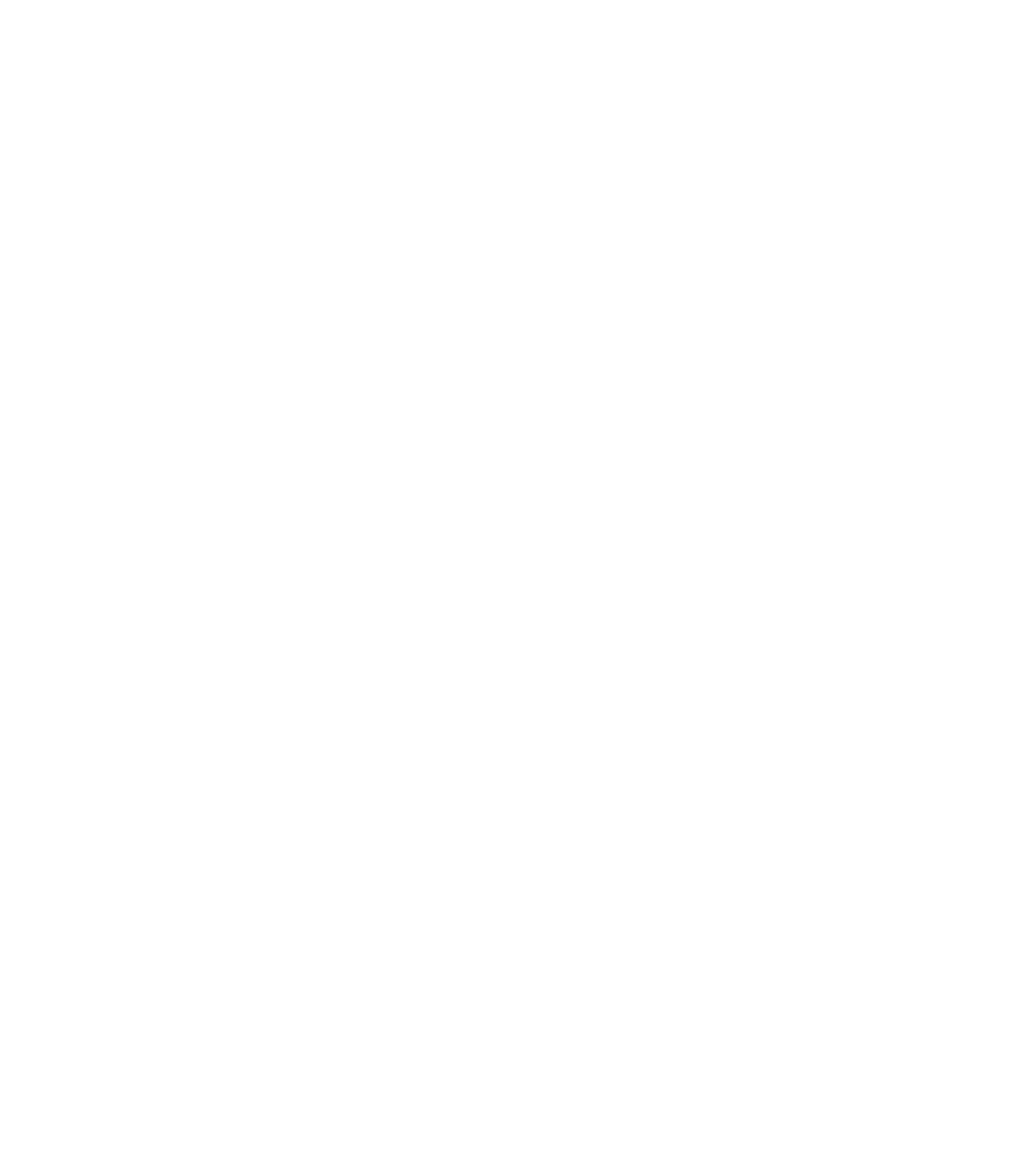
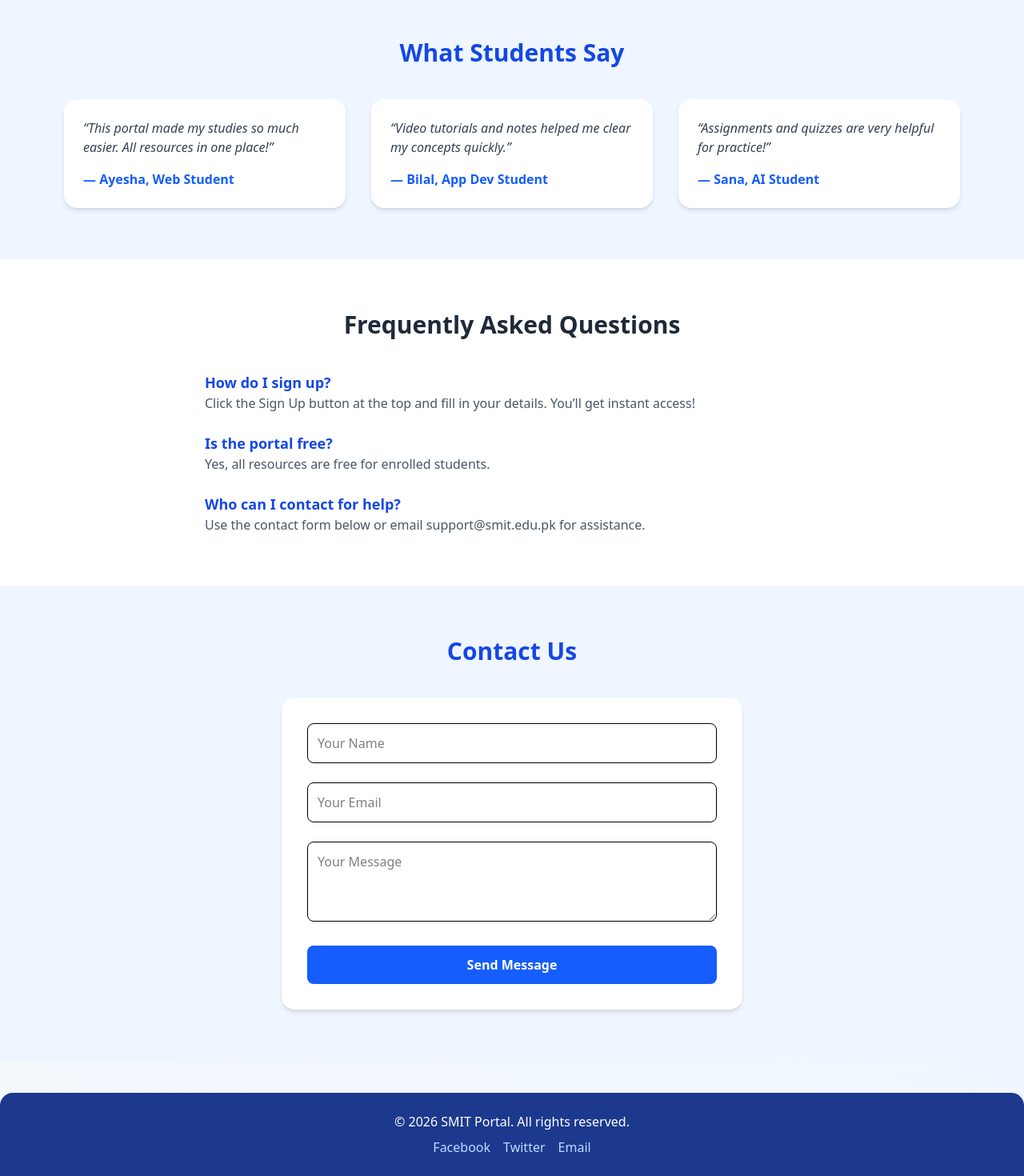
Before and after one commit to SaraNaveed02/exam, a Next.js app: page / in a window 1280 px wide. Shown: the part 848-2318 px from the top of the page at 80% size. Before the commit the page ends 832 px from the top, so only its background shows below. Built offline with nearby package versions, Linux system fonts and the light colour scheme.

Commit message:
error fixses

```diff
--- a/src/app/admin/courseslist/page.jsx
+++ b/src/app/admin/courseslist/page.jsx
@@ -8,26 +8,34 @@
   const [deadline, setDeadline] = useState("");
   const [des, setdes] = useState("");
   const [courses, setCourses] = useState([]);
+  const [isLoading, setIsLoading] = useState(true); // Added loading state
 
+  // Improved Date Logic
   const isOverdue = (dateString) => {
+    if (!dateString) return false;
     const today = new Date();
     today.setHours(0, 0, 0, 0);
-    const courseDate = new Date(dateString);
+
+    // Split string to avoid UTC shifting
+    const [year, month, day] = dateString.split("-").map(Number);
+    const courseDate = new Date(year, month - 1, day);
+
     return courseDate < today;
   };
 
   const fetchCourses = async () => {
+    setIsLoading(true);
     const { data, error } = await supabase
       .from("courses")
       .select("*")
       .order("id", { ascending: false });
 
     if (error) {
-      alert("Error fetching courses");
-      console.log(error);
+      console.error("Error fetching courses:", error);
     } else {
-      setCourses(data);
+      setCourses(data || []);
     }
+    setIsLoading(false);
   };
 
   useEffect(() => {
@@ -37,6 +45,7 @@
   const addCourse = async () => {
     if (!name || !deadline || !des) return alert("Fill all fields");
 
+    // UX: Disable button or show loading here to prevent double clicks
     const { error } = await supabase.from("courses").insert({
       name,
       deadline,
@@ -44,8 +53,7 @@
     });
 
     if (error) {
-      alert("Error adding course");
-      console.log(error);
+      alert("Error adding course: " + error.message);
     } else {
       setName("");
       setDeadline("");
@@ -58,6 +66,7 @@
     <AdminLayout>
       <div className="px-2 sm:px-4 py-4 max-w-screen mx-auto w-full">
         <div className="grid grid-cols-1 lg:grid-cols-2 gap-6 lg:gap-10">
+
           {/* Add Course Card */}
           <div className="bg-white p-4 sm:p-8 rounded-2xl shadow-lg h-fit w-full">
             <h1 className="text-2xl sm:text-3xl font-bold text-gray-800 mb-4 sm:mb-6">
@@ -71,12 +80,11 @@
                 onChange={(e) => setName(e.target.value)}
                 className="w-full border p-2 sm:p-3 rounded-lg focus:ring-2 focus:ring-blue-500 text-base sm:text-lg"
               />
-              <input
-                type="text"
+              <textarea // Changed to textarea for descriptions
                 placeholder="Course Description"
                 value={des}
                 onChange={(e) => setdes(e.target.value)}
-                className="w-full border p-2 sm:p-3 rounded-lg focus:ring-2 focus:ring-blue-500 text-base sm:text-lg"
+                className="w-full border p-2 sm:p-3 rounded-lg focus:ring-2 focus:ring-blue-500 text-base sm:text-lg min-h-[100px]"
               />
               <input
                 type="date"
@@ -99,52 +107,42 @@
               Your Courses 🎓
             </h2>
             <div className="space-y-3 sm:space-y-4">
-              {courses.length === 0 && (
+              {isLoading ? (
+                <p className="text-gray-500 animate-pulse">Loading courses...</p>
+              ) : courses.length === 0 ? (
                 <p className="text-gray-500">No courses added yet.</p>
-              )}
-
-              {courses.map((course) => {
+              ) : (
+                courses.map((course) => {
                   const disabled = isOverdue(course.deadline);
-
                   return (
                     <div
                       key={course.id}
-                    className={`p-4 sm:p-5 rounded-xl shadow-md flex flex-col sm:flex-row sm:items-center sm:justify-between gap-3 sm:gap-4 ${disabled ? "bg-gray-200 opacity-60 grayscale" : "bg-white"}`}
+                      className={`p-4 sm:p-5 rounded-xl shadow-md flex flex-col sm:flex-row sm:items-center sm:justify-between gap-3 sm:gap-4 transition-all ${
+                        disabled ? "bg-gray-100 opacity-70 grayscale" : "bg-white border-l-4 border-blue-500"
+                      }`}
                     >
-                    <div>
-                      <h3
-                        className={`text-lg sm:text-xl font-semibold ${disabled ? "text-gray-500 line-through" : "text-gray-800"}`}
-                      >
+                      <div className="flex-1">
+                        <h3 className={`text-lg sm:text-xl font-semibold ${disabled ? "text-gray-500 line-through" : "text-gray-800"}`}>
                           {course.name}
                         </h3>
-                      <p className="text-sm text-gray-500">
-                        Deadline: {course.deadline}
+                        <p className="text-sm text-gray-500 mb-1">
+                          Deadline: {new Date(course.deadline).toLocaleDateString()}
                         </p>
-                      <p
-                        className={`
-      ${disabled ? "text-gray-400" : "text-gray-600"}
-    text-sm sm:text-base
-    max-w-xs sm:max-w-sm lg:max-w-md
-    break-words leading-relaxed
-    line-clamp-2
-  `}
-                      >
+                        <p className={`text-sm sm:text-base line-clamp-2 ${disabled ? "text-gray-400" : "text-gray-600"}`}>
                           {course.description}
                         </p>
                       </div>
-
-                    {disabled ? (
-                      <span className="bg-red-100 text-red-600 px-3 py-1 rounded-full text-sm font-medium">
-                        Expired
+                      <div className="shrink-0">
+                        <span className={`px-3 py-1 rounded-full text-xs font-bold uppercase tracking-wider ${
+                          disabled ? "bg-red-100 text-red-600" : "bg-green-100 text-green-600"
+                        }`}>
+                          {disabled ? "Expired" : "Active"}
                         </span>
-                    ) : (
-                      <span className="bg-green-100 text-green-600 px-3 py-1 rounded-full text-sm font-medium">
-                        Active
-                      </span>
-                    )}
+                      </div>
                     </div>
                   );
-              })}
+                })
+              )}
             </div>
           </div>
         </div>
--- a/src/app/compoments/LandingPage.jsx
+++ b/src/app/compoments/LandingPage.jsx
@@ -100,6 +100,64 @@
         </div>
       </section>
 
+      {/* Testimonials Section */}
+      <section className="bg-blue-50 py-16 px-10 md:px-20">
+        <h2 className="text-3xl font-bold text-center mb-10 text-blue-700">What Students Say</h2>
+        <div className="grid md:grid-cols-3 gap-8">
+          <div className="bg-white p-6 rounded-2xl shadow-md">
+            <p className="text-gray-700 italic mb-4">“This portal made my studies so much easier. All resources in one place!”</p>
+            <div className="font-semibold text-blue-600">— Ayesha, Web Student</div>
+          </div>
+          <div className="bg-white p-6 rounded-2xl shadow-md">
+            <p className="text-gray-700 italic mb-4">“Video tutorials and notes helped me clear my concepts quickly.”</p>
+            <div className="font-semibold text-blue-600">— Bilal, App Dev Student</div>
+          </div>
+          <div className="bg-white p-6 rounded-2xl shadow-md">
+            <p className="text-gray-700 italic mb-4">“Assignments and quizzes are very helpful for practice!”</p>
+            <div className="font-semibold text-blue-600">— Sana, AI Student</div>
+          </div>
+        </div>
+      </section>
+
+      {/* FAQ Section */}
+      <section className="py-16 px-10 md:px-20 bg-white">
+        <h2 className="text-3xl font-bold text-center mb-10 text-gray-800">Frequently Asked Questions</h2>
+        <div className="max-w-3xl mx-auto space-y-6">
+          <div>
+            <h3 className="font-semibold text-lg text-blue-700">How do I sign up?</h3>
+            <p className="text-gray-600">Click the Sign Up button at the top and fill in your details. You’ll get instant access!</p>
+          </div>
+          <div>
+            <h3 className="font-semibold text-lg text-blue-700">Is the portal free?</h3>
+            <p className="text-gray-600">Yes, all resources are free for enrolled students.</p>
+          </div>
+          <div>
+            <h3 className="font-semibold text-lg text-blue-700">Who can I contact for help?</h3>
+            <p className="text-gray-600">Use the contact form below or email support@smit.edu.pk for assistance.</p>
+          </div>
+        </div>
+      </section>
+
+      {/* Contact Section */}
+      <section className="py-16 px-10 md:px-20 bg-blue-50">
+        <h2 className="text-3xl font-bold text-center mb-10 text-blue-700">Contact Us</h2>
+        <form className="max-w-xl mx-auto bg-white p-8 rounded-2xl shadow-md space-y-6">
+          <input type="text" placeholder="Your Name" className="w-full border p-3 rounded-lg" />
+          <input type="email" placeholder="Your Email" className="w-full border p-3 rounded-lg" />
+          <textarea placeholder="Your Message" className="w-full border p-3 rounded-lg min-h-[100px]" />
+          <button type="submit" className="w-full bg-blue-600 text-white py-3 rounded-lg font-semibold hover:bg-blue-700 transition">Send Message</button>
+        </form>
+      </section>
+
+      {/* Footer */}
+      <footer className="bg-blue-900 text-white py-6 px-10 md:px-20 text-center mt-10 rounded-t-2xl">
+        <div className="mb-2">&copy; {new Date().getFullYear()} SMIT Portal. All rights reserved.</div>
+        <div className="flex justify-center gap-4 text-blue-200">
+          <a href="https://facebook.com/SMIT.official" target="_blank" rel="noopener noreferrer" className="hover:text-white">Facebook</a>
+          <a href="https://twitter.com/SMIT_Official" target="_blank" rel="noopener noreferrer" className="hover:text-white">Twitter</a>
+          <a href="mailto:support@smit.edu.pk" className="hover:text-white">Email</a>
+        </div>
+      </footer>
     </div>
   );
 };
--- a/src/app/compoments/supabase.jsx
+++ b/src/app/compoments/supabase.jsx
@@ -1,6 +1,18 @@
 import { createClient } from "@supabase/supabase-js";
 
 const supabaseUrl = process.env.NEXT_PUBLIC_SUPABASE_URL;
-const supabaseAnonKey = process.env.NEXT_PUBLIC_SUPABASE_PUBLISHABLE_DEFAULT_KEY;
+const supabaseAnonKey =
+  process.env.NEXT_PUBLIC_SUPABASE_ANON_KEY ??
+  process.env.NEXT_PUBLIC_SUPABASE_PUBLISHABLE_DEFAULT_KEY;
 
-export const supabase = createClient(supabaseUrl, supabaseAnonKey);
+const missingEnvMessage =
+  "Missing Supabase env vars. Set NEXT_PUBLIC_SUPABASE_URL and NEXT_PUBLIC_SUPABASE_ANON_KEY.";
+
+export const supabase =
+  supabaseUrl && supabaseAnonKey
+    ? createClient(supabaseUrl, supabaseAnonKey)
+    : {
+        from() {
+          throw new Error(missingEnvMessage);
+        },
+      };
```
Lines whose indentation alone changed are shown as unchanged.
